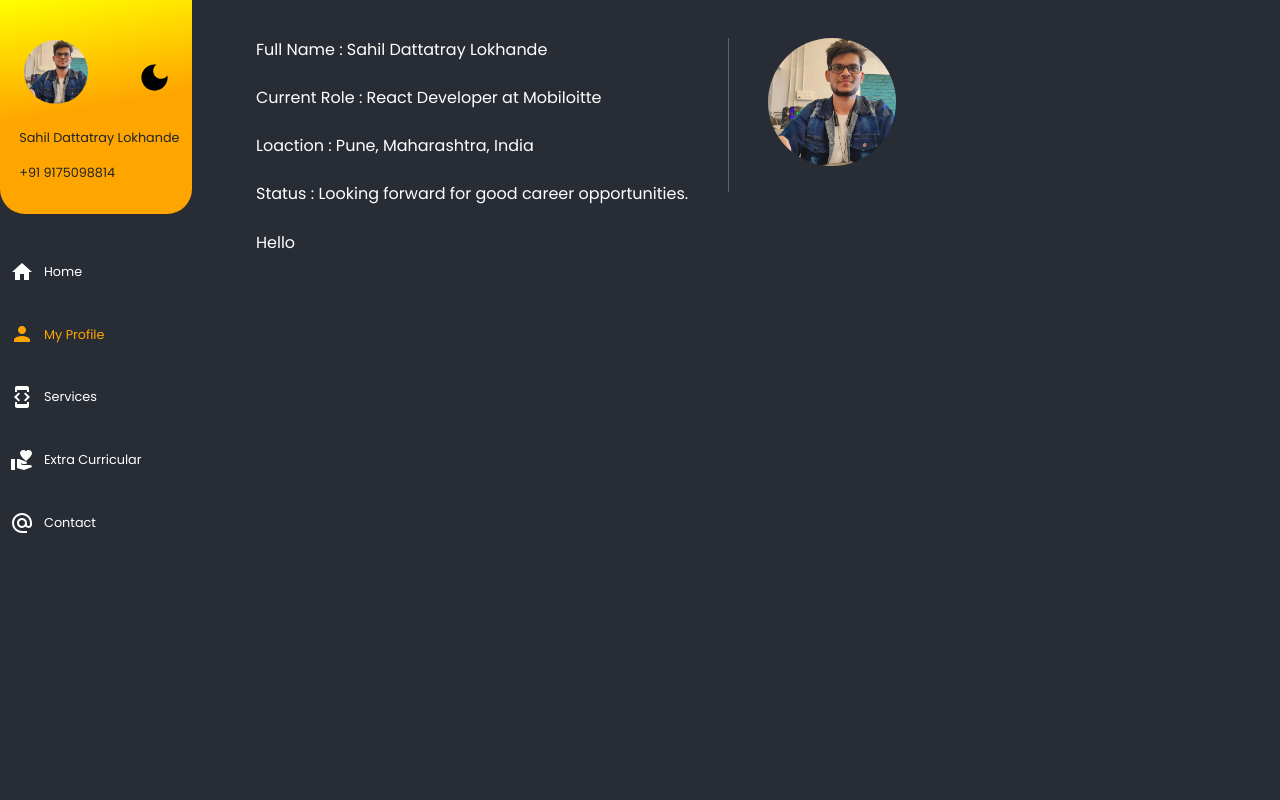
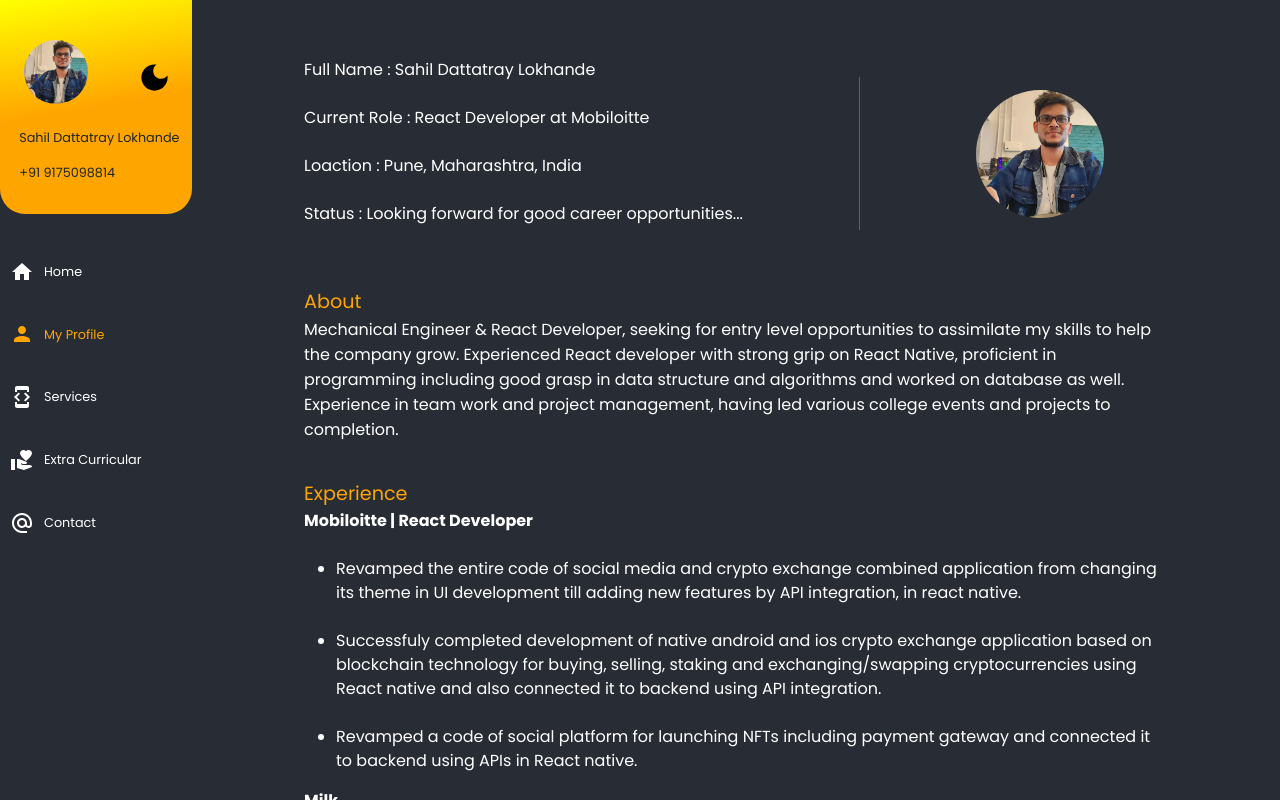
Before and after one commit to Sahil26299/my-portfolio1, a React (Create React App) app: page / in a window 1280 px wide. Both pictures are taken after a click on the item "My Profile". Built offline with nearby package versions, Linux system fonts and the light colour scheme.

Commit message:
Intro Body added, and Introduction aligned properly.

```diff
--- a/src/Components/Commons/Introduction/Introduction.css
+++ b/src/Components/Commons/Introduction/Introduction.css
@@ -1,9 +1,6 @@
 .basic-intro-wrapper{
-    display: flex;
-    flex-direction: row;
-    justify-content: space-between;
-    align-items: 'center';
-    width:50vw;
+    width:70vw;
+    padding: 2% 5%;
 }
 .basic-intro-text{
     display: flex;
@@ -11,12 +8,19 @@
     justify-content: space-evenly;
 }
 .verticalLine{
-    background-color: rgba(255,255,255,0.25);
+    /* background-color: rgba(255,255,255,0.25); */
     width: 0.25px;
     height: 12vw;
 }
+.IntroBodyWrapper{
+    padding: 2% 5%;
+}
 .Intro-Text{
     font-family: 'Poppins', sans-serif;
+}
+.Intro-Title{
+    font-family: 'Poppins', sans-serif;
+    font-size: 1.5vw;
 }
 .ProfileMyImage{
     height: 10vw;
--- a/src/Components/Commons/Introduction/Introduction.js
+++ b/src/Components/Commons/Introduction/Introduction.js
@@ -1,4 +1,4 @@
-import React, {useContext} from 'react';
+import React, { useContext } from 'react';
 import './Introduction.css';
 import { ColorSchema } from '../../../Utils/Context/ColorThemes';
 import { Images } from '../../../Utils/Images';
@@ -6,20 +6,62 @@ import { Images } from '../../../Utils/Images';
 export default function Introduction() {
     const Colors = useContext(ColorSchema);
     return (
-    <div  >
-        <div className="basic-intro-wrapper">
+        <div className='wrapper-container' >
+            <div className="basic-intro-wrapper" style={{ display: 'flex', flexDirection: 'row', alignItems: 'center', justifyContent: 'space-between' }} >
                 <div className="basic-intro-text">
-                <span style={{color:Colors.newVar.TXTColor}} className={'Intro-Text'} >Full Name : Sahil Dattatray Lokhande</span><br />
-                <span style={{color:Colors.newVar.TXTColor}} className={'Intro-Text'} >Current Role : React Developer at Mobiloitte</span><br />
-                <span style={{color:Colors.newVar.TXTColor}} className={'Intro-Text'} >Loaction : Pune, Maharashtra, India</span><br />
-                <span style={{color:Colors.newVar.TXTColor}} className={'Intro-Text'} >Status : Looking forward for good career opportunities.</span><br />
+                    <span style={{ color: Colors.newVar.TXTColor }} className={'Intro-Text'} >Full Name : Sahil Dattatray Lokhande</span><br />
+                    <span style={{ color: Colors.newVar.TXTColor }} className={'Intro-Text'} >Current Role : React Developer at Mobiloitte</span><br />
+                    <span style={{ color: Colors.newVar.TXTColor }} className={'Intro-Text'} >Loaction : Pune, Maharashtra, India</span><br />
+                    <span style={{ color: Colors.newVar.TXTColor }} className={'Intro-Text'} >Status : Looking forward for good career opportunities...</span><br />
                 </div>
-            <div className='verticalLine' ></div>
+                <div className='verticalLine' style={{ backgroundColor: Colors.isDarkMode ? 'rgba(255,255,255,0.25)' : 'rgba(0,0,0,0.25)' }} ></div>
                 <div>
                     <img src={Images.ProfilePicture} className='ProfileMyImage' />
                 </div>
             </div>
-        <span style={{color:Colors.newVar.TXTColor, marginTop:15}} className={'Intro-Text'} >Hello </span>
+            <div className='IntroBodyWrapper' >
+                <span style={{ color: 'orange', }} className={'Intro-Title'} >
+                    About
+                </span><br />
+                <span style={{ color: Colors.newVar.TXTColor, marginTop: 15 }} className={'Intro-Text'}>
+                    Mechanical Engineer
+                    & React Developer, seeking for entry level opportunities to assimilate my skills to help the company grow.
+                    Experienced React developer with strong grip on React Native, proficient in programming including good grasp in
+                    data structure and algorithms and worked on database as well. Experience in team work and project management,
+                    having led various college events and projects to completion.
+                </span>
+            </div>
+            <div className='IntroBodyWrapper' >
+                <span style={{ color: 'orange', }} className={'Intro-Title'} >
+                    Experience
+                </span><br />
+                <span style={{ color: Colors.newVar.TXTColor, marginTop: 15 }} className={'Intro-Text'}>
+                    <dl>
+                        <dt>Mobiloitte | React Developer</dt><br />
+                        <dd>
+                            <ul>
+                                <li>
+                                    Revamped the entire code of social media and crypto exchange combined application
+                                    from changing its theme in UI development till adding new features by API integration,
+                                    in react native.
+                                </li><br />
+                                <li>
+                                    Successfuly completed development of native android and ios crypto exchange application based on
+                                    blockchain technology for buying, selling, staking and exchanging/swapping
+                                    cryptocurrencies using React native and also connected it to backend using API
+                                    integration.
+                                </li><br />
+                                <li>
+                                    Revamped a code of social platform for launching NFTs including payment gateway
+                                    and connected it to backend using APIs in React native.
+                                </li>
+                            </ul>
+                        </dd>
+                        <dt>Milk</dt>
+                        <dd>- white cold drink</dd>
+                    </dl>
+                </span>
+            </div>
         </div>
     )
 }
```
Lines whose indentation alone changed are shown as unchanged.
